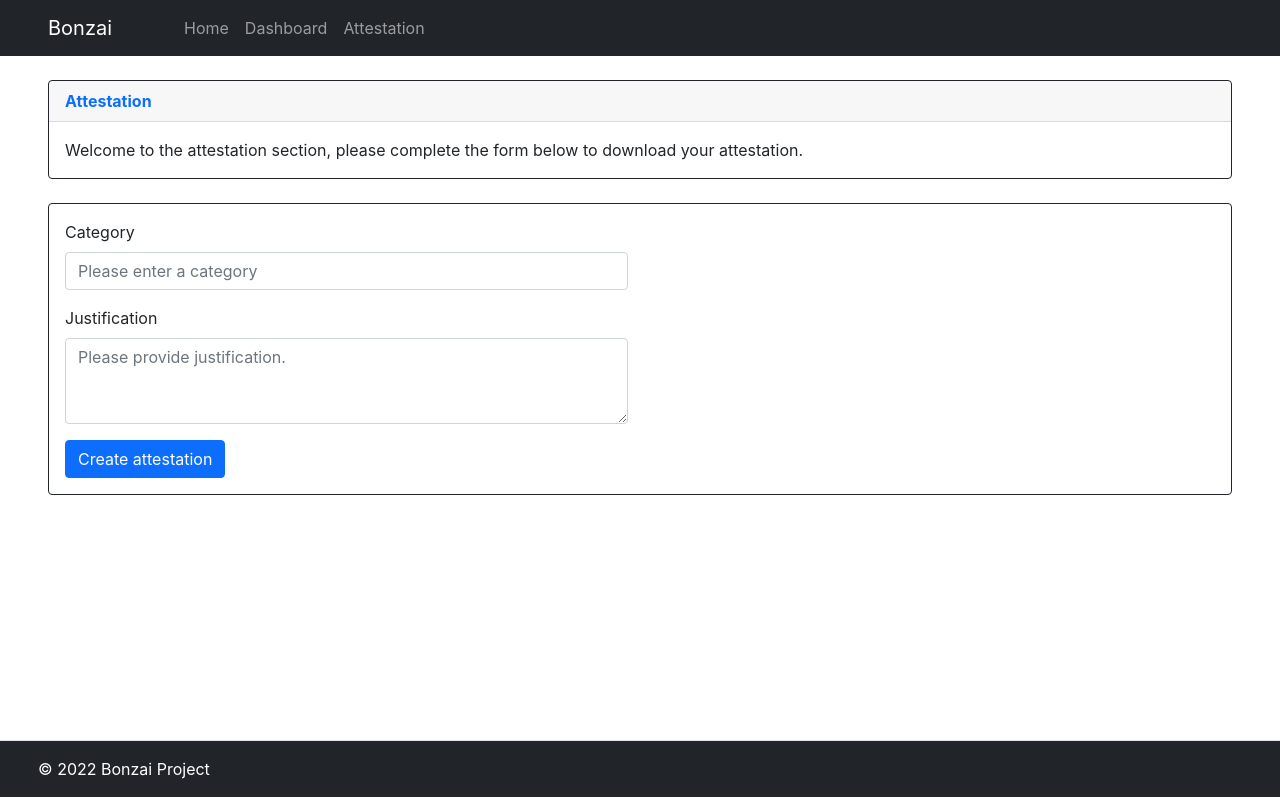
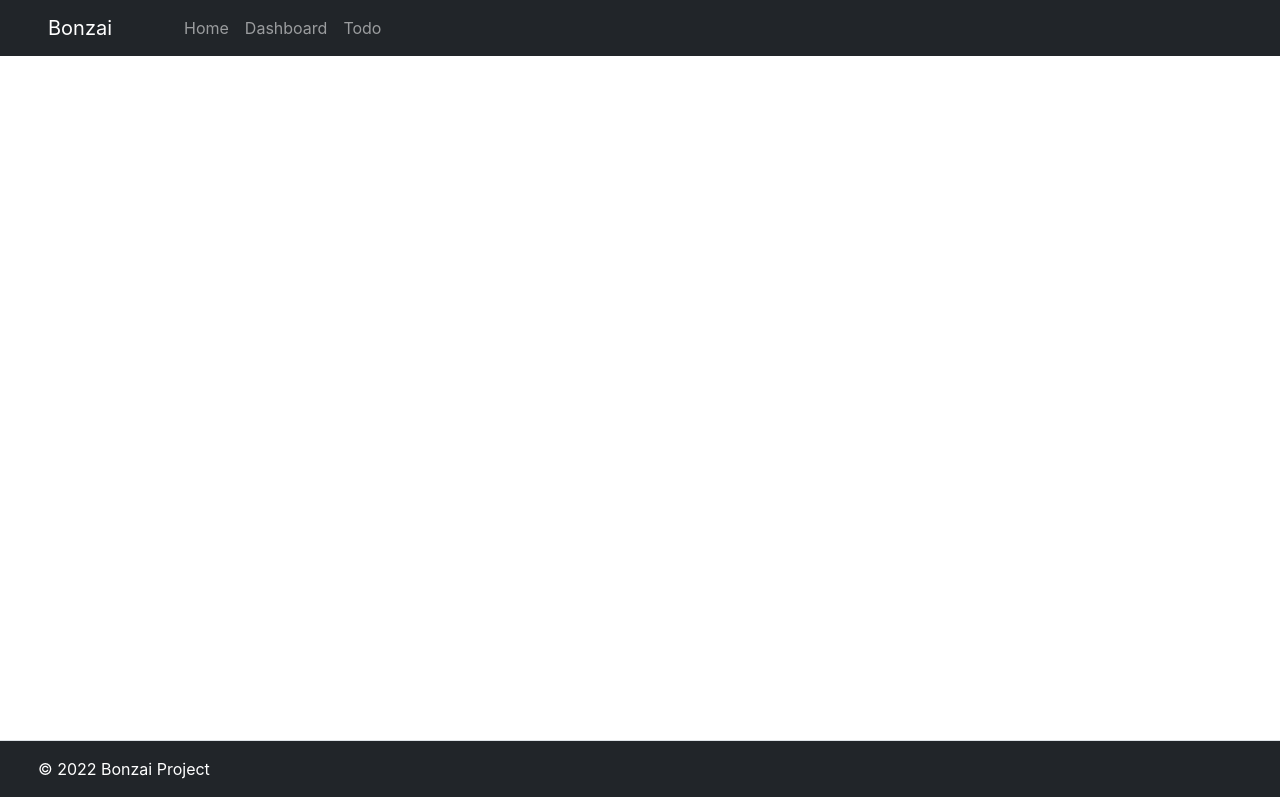
Before and after one commit to quentinalais/StatExplorer, a React (Create React App) app: page /Attestation in a window 1280 px wide. Built offline with nearby package versions, Linux system fonts and the light colour scheme; the HTML template or start-up script is replaced by a standard one.

Commit message:
work in progress

```diff
--- a/package.json
+++ b/package.json
@@ -7,7 +7,7 @@
     "@testing-library/react": "^13.2.0",
     "@testing-library/user-event": "^13.5.0",
     "autoprefixer": "10.4.5",
-    "bootstrap": "^5.1.3",
+    "bootstrap": "^5.2.0",
     "react": "^18.1.0",
     "react-bootstrap": "^2.4.0",
     "react-dom": "^18.1.0",
--- a/src/App.js
+++ b/src/App.js
@@ -9,7 +9,7 @@ import {
 } from "react-router-dom";
 import { Home } from "./Component/Home";
 import { Dashboard } from "./Dashboard/Dashboard";
-import Attestation from "./Dashboard/Attestation";
+import Todo from "./Dashboard/Todo";
 
 
 function App() {
@@ -20,7 +20,7 @@ function App() {
         <Routes>
           <Route path="/" element={<Home />} />
           <Route path="/Dashboard" element={<Dashboard />} />
-          <Route path="/Attestation" element={<Attestation />} />
+          <Route path="/Todo" element={<Todo />} />
         </Routes>
       </div>
 
--- a/src/Component/Header.js
+++ b/src/Component/Header.js
@@ -32,8 +32,8 @@ const Header = () => {
               </a>
             </li>
             <li class="nav-item">
-              <a class="nav-link " href="/Attestation">
-                Attestation
+              <a class="nav-link " href="/Todo">
+                Todo
               </a>
             </li>
           </ul>
--- a/src/Dashboard/Attestation.js
+++ /dev/null
@@ -1,104 +0,0 @@
-import React, { Component } from 'react'
-import { Form ,Button} from 'react-bootstrap';
-
-export class Attestation extends Component {
-  constructor(props) {
-    super(props);
-    this.state = {
-        data:{
-            category:'',
-            justification:''
-        },
-        attestation:{
-          category:'',
-          justification:''
-      },
-        showAttestation:false
-     };
-  }
-
- formOnChange=(event)=>{
-
-   var current=this.state.data
-   current[event.target.name]=event.target.value
-   this.setState({data:current})
- }
-
- onSubmit=(event)=>{
-  event.preventDefault()
-  this.setState({showAttestation:true})
- }
-
-  render() {
-    console.log(this.state.attestation)
-    return (
-      <div>
-        <div class="card border-dark">
-          <div class="card-header text-primary">
-            <b>Attestation</b>
-          </div>
-          <div class="card-body">
-            Welcome to the attestation section, please complete the form below
-            to download your attestation.
-          </div>
-        </div>
-        <br />
-
-        <div class="card border-dark">
-          <div class="card-body ">
-            <div class="row">
-              <div class="col-6">
-              <Form onSubmit={this.onSubmit}>
-              <Form.Group
-                className="mb-3"
-                controlId="exampleForm.ControlInput1"
-              >
-                <Form.Label>Category</Form.Label>
-                <Form.Control
-                  type="text"
-                  placeholder="Please enter a category"
-                  name="category"
-                  onChange={this.formOnChange}
-                />
-              </Form.Group>
-              <Form.Group
-                className="mb-3"
-                controlId="exampleForm.ControlTextarea1"
-              >
-                <Form.Label>Justification</Form.Label>
-                <Form.Control
-                  as="textarea"
-                  rows={3}
-                  placeholder="Please provide justification."
-                  name="justification"
-                  onChange={this.formOnChange}
-                />
-              </Form.Group>
-
-              <Button type="submit"> Create attestation</Button>
-
-            </Form>
-
-              </div>
-              <div class="col-6">
-                <div >
-
-                {this.state.showAttestation?this.state.data.category:''}
-                <br/>
-                 {this.state.showAttestation?this.state.data.justification:''}
-
-
-                </div>
-
-              </div>
-
-            </div>
-
-          </div>
-        </div>
-      </div>
-    );
-  }
-}
-
-export default Attestation
--- /dev/null
+++ b/src/Dashboard/Todo.js
@@ -0,0 +1,9 @@
+import React from 'react'
+
+function Todo() {
+  return (
+    <div>Hello World</div>
+  )
+}
+
+export default Todo ;
```
Also changed, not shown: 1 other file (tests, documents, lock files or other folders).
